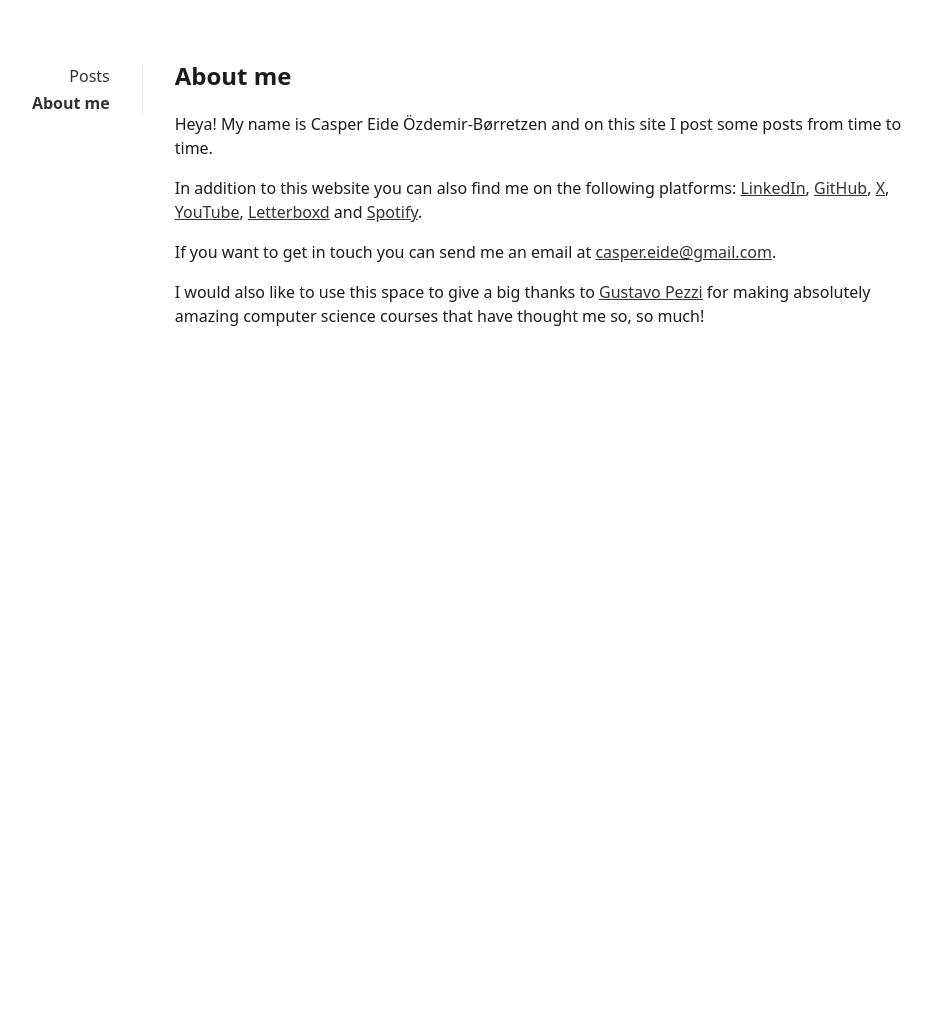
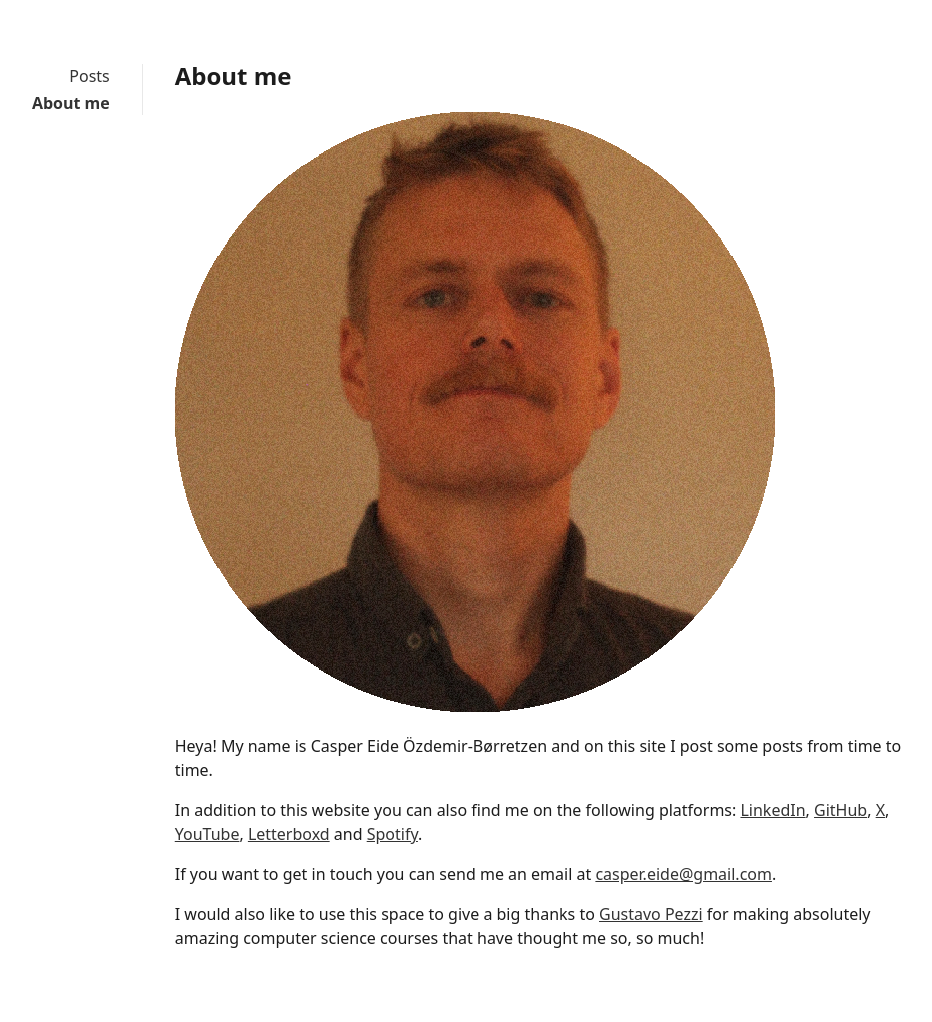
Before and after one commit to casper-borretzen/casper-borretzen.github.io, a Jekyll site: the page built from _pages/about.md, in a window 1280 px wide. Shown: the whole page, without its empty margins (178-1110 px from the left). Built offline with Jekyll 4.4.1, drawn with Linux system fonts in a browser that asks for light colours; before the commit the page ends 900 px from its top, so only the background shows below that.

Commit message:
added portrait image

```diff
--- a/_pages/about.md
+++ b/_pages/about.md
@@ -2,6 +2,8 @@
 layout: page
 title: About me
 ---
+
+![portrait](portrait_round_x600.png)
 
 Heya! My name is Casper Eide Özdemir-Børretzen and on this site I post some posts from time to time.
 
```
Also changed, not shown: portrait_round_x600.png (added).
